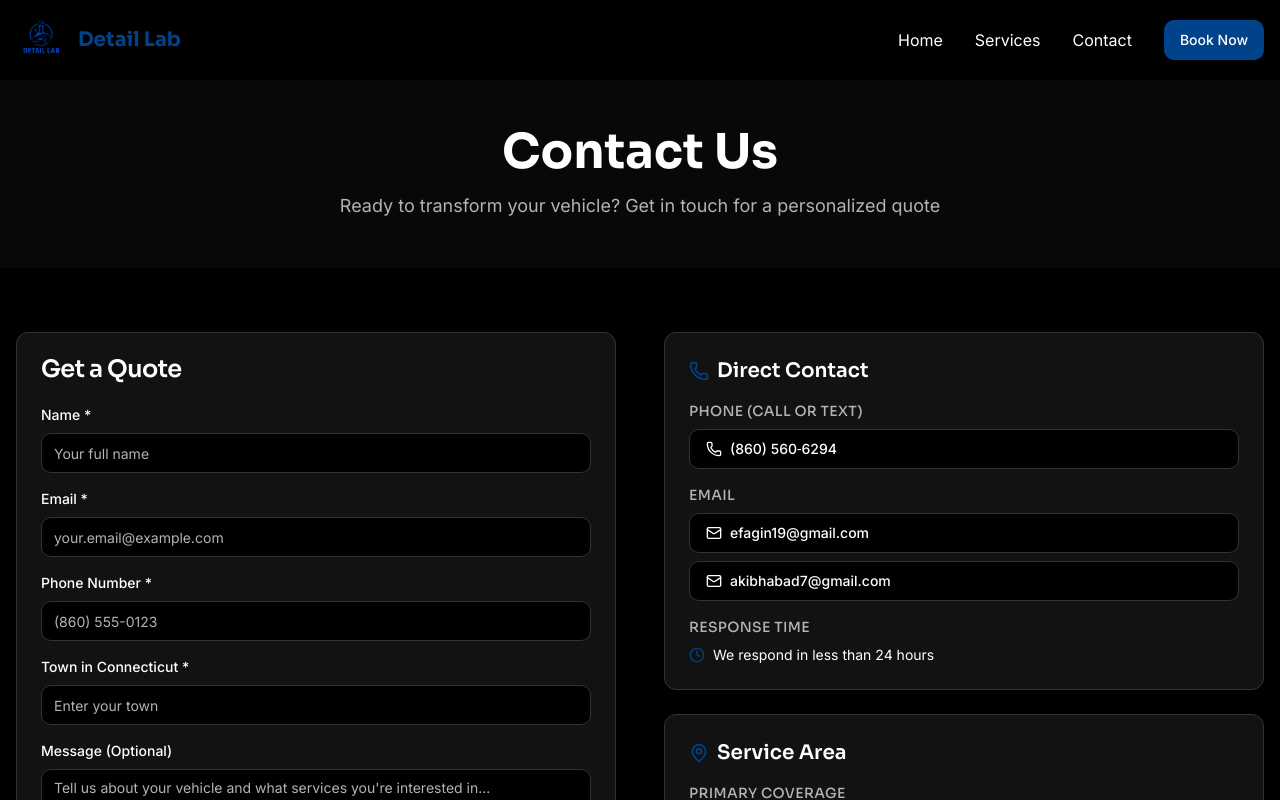
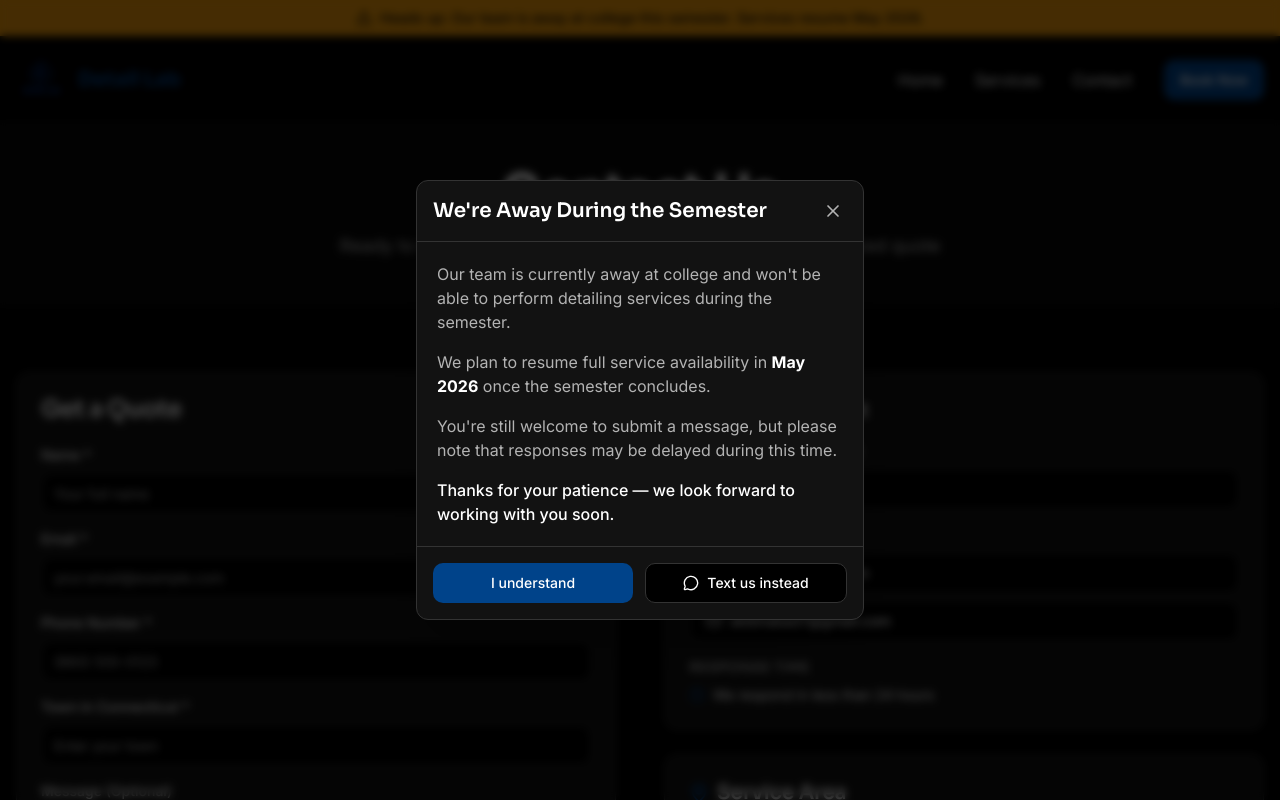
Before and after one commit to akibhabad/the-detail-lab, a Next.js app: page /contact in a window 1280 px wide. Shown: the top 800 px of the page. Built offline with nearby package versions, Linux system fonts and the light colour scheme.

Commit message:
added notice

```diff
--- a/app/layout.tsx
+++ b/app/layout.tsx
@@ -2,6 +2,7 @@ import type { Metadata } from 'next'
 import { Inter, Sora } from 'next/font/google'
 import './globals.css'
 import Navbar from '@/components/navbar'
+import SemesterNotice from '@/components/semester-notice'
 
 const inter = Inter({
   subsets: ['latin'],
@@ -103,10 +104,12 @@ export default function RootLayout({
         />
       </head>
       <body className="antialiased">
-        <Navbar />
-        <main>
-          {children}
-        </main>
+        <SemesterNotice>
+          <Navbar />
+          <main>
+            {children}
+          </main>
+        </SemesterNotice>
       </body>
     </html>
   )
--- a/components/contact-form.tsx
+++ b/components/contact-form.tsx
@@ -7,6 +7,7 @@ import { Textarea } from '@/components/ui/textarea'
 import { Card, CardHeader, CardTitle, CardContent } from '@/components/ui/card'
 import { CheckCircle, AlertCircle } from 'lucide-react'
 import { contact } from '@/data/services'
+import { SemesterFormWarning, useSemesterNotice } from '@/components/semester-notice'
 
 // Connecticut towns for autocomplete
 const ctTowns = [
@@ -50,6 +51,7 @@ export default function ContactForm() {
   const [isSubmitting, setIsSubmitting] = useState(false)
   const [submitStatus, setSubmitStatus] = useState<'idle' | 'success' | 'error'>('idle')
   const [errors, setErrors] = useState<Partial<FormData>>({})
+  const { isAcknowledged, openModal } = useSemesterNotice()
 
   const validateForm = (): boolean => {
     const newErrors: Partial<FormData> = {}
@@ -104,6 +106,12 @@ export default function ContactForm() {
     e.preventDefault()
 
     if (!validateForm()) return
+
+    // Block submission if semester notice hasn't been acknowledged
+    if (!isAcknowledged) {
+      openModal()
+      return
+    }
 
     setIsSubmitting(true)
     setSubmitStatus('idle')
@@ -256,6 +264,8 @@ export default function ContactForm() {
             />
           </div>
 
+          <SemesterFormWarning />
+
           <Button
             type="submit"
             className="w-full"
--- a/components/navbar.tsx
+++ b/components/navbar.tsx
@@ -6,10 +6,12 @@ import Image from 'next/image'
 import { Button } from '@/components/ui/button'
 import { Menu, X } from 'lucide-react'
 import { cn } from '@/lib/utils'
+import { useSemesterNotice } from '@/components/semester-notice'
 
 export default function Navbar() {
   const [scrolled, setScrolled] = useState(false)
   const [mobileMenuOpen, setMobileMenuOpen] = useState(false)
+  const { isBannerVisible } = useSemesterNotice()
 
   useEffect(() => {
     const handleScroll = () => {
@@ -23,7 +25,8 @@ export default function Navbar() {
 
   return (
     <nav className={cn(
-      "fixed top-0 w-full z-50 transition-all duration-300",
+      "fixed w-full z-50 transition-all duration-300",
+      isBannerVisible ? "top-10" : "top-0",
       scrolled
         ? "bg-black/90 backdrop-blur-md shadow-lg"
         : "bg-black/60 backdrop-blur-sm"
--- /dev/null
+++ b/components/semester-notice.tsx
@@ -0,0 +1,277 @@
+"use client"
+
+import { useState, useEffect, createContext, useContext, useCallback } from 'react'
+import { Button } from '@/components/ui/button'
+import { X, AlertTriangle, MessageCircle } from 'lucide-react'
+import { contact } from '@/data/services'
+
+// Configuration
+const NOTICE_VERSION = 'v1'
+const STORAGE_KEY = `semester-notice-${NOTICE_VERSION}`
+const DISMISSAL_DURATION_DAYS = 7
+const AUTO_DISABLE_DATE = new Date('2026-06-01T00:00:00')
+
+interface NoticeState {
+  acknowledged: boolean
+  dismissedAt: number | null
+}
+
+interface SemesterNoticeContextType {
+  isAcknowledged: boolean
+  openModal: () => void
+  isBannerVisible: boolean
+}
+
+const SemesterNoticeContext = createContext<SemesterNoticeContextType>({
+  isAcknowledged: false,
+  openModal: () => {},
+  isBannerVisible: false,
+})
+
+export function useSemesterNotice() {
+  return useContext(SemesterNoticeContext)
+}
+
+function getStoredState(): NoticeState | null {
+  if (typeof window === 'undefined') return null
+  try {
+    const stored = localStorage.getItem(STORAGE_KEY)
+    if (!stored) return null
+    return JSON.parse(stored)
+  } catch {
+    return null
+  }
+}
+
+function setStoredState(state: NoticeState) {
+  if (typeof window === 'undefined') return
+  try {
+    localStorage.setItem(STORAGE_KEY, JSON.stringify(state))
+  } catch {
+    // Ignore storage errors
+  }
+}
+
+function shouldShowNotice(): boolean {
+  // Auto-disable after June 1, 2026
+  if (new Date() >= AUTO_DISABLE_DATE) return false
+
+  const stored = getStoredState()
+  if (!stored) return true
+
+  // Check if dismissal has expired (7 days)
+  if (stored.dismissedAt) {
+    const daysSinceDismissal = (Date.now() - stored.dismissedAt) / (1000 * 60 * 60 * 24)
+    if (daysSinceDismissal >= DISMISSAL_DURATION_DAYS) {
+      return true
+    }
+  }
+
+  return false
+}
+
+function isAcknowledgedFromStorage(): boolean {
+  // After auto-disable date, treat as acknowledged
+  if (new Date() >= AUTO_DISABLE_DATE) return true
+
+  const stored = getStoredState()
+  if (!stored) return false
+
+  // Check if within valid dismissal window
+  if (stored.dismissedAt) {
+    const daysSinceDismissal = (Date.now() - stored.dismissedAt) / (1000 * 60 * 60 * 24)
+    return daysSinceDismissal < DISMISSAL_DURATION_DAYS && stored.acknowledged
+  }
+
+  return stored.acknowledged
+}
+
+function isAfterDisableDate(): boolean {
+  return new Date() >= AUTO_DISABLE_DATE
+}
+
+export default function SemesterNotice({ children }: { children: React.ReactNode }) {
+  const [showModal, setShowModal] = useState(false)
+  const [showBanner, setShowBanner] = useState(false)
+  const [isAcknowledged, setIsAcknowledged] = useState(false)
+  const [mounted, setMounted] = useState(false)
+
+  useEffect(() => {
+    setMounted(true)
+
+    // Don't show anything after auto-disable date
+    if (isAfterDisableDate()) {
+      setIsAcknowledged(true)
+      return
+    }
+
+    // Check stored acknowledgment
+    setIsAcknowledged(isAcknowledgedFromStorage())
+
+    // Show modal on first visit or after expiry
+    if (shouldShowNotice()) {
+      setShowModal(true)
+    }
+
+    // Always show banner during active period
+    setShowBanner(true)
+  }, [])
+
+  const handleDismiss = useCallback(() => {
+    setShowModal(false)
+    setIsAcknowledged(true)
+    setStoredState({
+      acknowledged: true,
+      dismissedAt: Date.now(),
+    })
+  }, [])
+
+  const openModal = useCallback(() => {
+    if (!isAfterDisableDate()) {
+      setShowModal(true)
+    }
+  }, [])
+
+  const phoneNumber = contact.phone.replace(/\D/g, '')
+
+  // Don't render anything server-side to avoid hydration mismatch
+  if (!mounted) {
+    return (
+      <SemesterNoticeContext.Provider value={{ isAcknowledged: false, openModal: () => {}, isBannerVisible: false }}>
+        {children}
+      </SemesterNoticeContext.Provider>
+    )
+  }
+
+  // After disable date, just render children
+  if (isAfterDisableDate()) {
+    return (
+      <SemesterNoticeContext.Provider value={{ isAcknowledged: true, openModal: () => {}, isBannerVisible: false }}>
+        {children}
+      </SemesterNoticeContext.Provider>
+    )
+  }
+
+  return (
+    <SemesterNoticeContext.Provider value={{ isAcknowledged, openModal, isBannerVisible: showBanner }}>
+      {/* Persistent Banner */}
+      {showBanner && (
+        <div className="fixed top-0 left-0 right-0 z-[60] bg-amber-500/95 text-black py-2 px-4 text-center text-sm font-medium backdrop-blur-sm">
+          <div className="max-w-4xl mx-auto flex items-center justify-center gap-2">
+            <AlertTriangle className="w-4 h-4 flex-shrink-0" />
+            <span>
+              Heads up: Our team is away at college this semester. Services resume May 2026.
+            </span>
+          </div>
+        </div>
+      )}
+
+      {/* Spacer for fixed banner */}
+      {showBanner && <div className="h-10" />}
+
+      {/* Modal Overlay */}
+      {showModal && (
+        <div
+          className="fixed inset-0 z-[70] flex items-center justify-center p-4 bg-black/70 backdrop-blur-sm"
+          onClick={(e) => {
+            if (e.target === e.currentTarget) {
+              // Don't close on backdrop click - require explicit action
+            }
+          }}
+        >
+          <div className="bg-card border border-border rounded-xl shadow-2xl max-w-md w-full overflow-hidden animate-in fade-in zoom-in-95 duration-200">
+            {/* Header */}
+            <div className="flex items-center justify-between p-4 border-b border-border">
+              <h2 className="text-xl font-heading font-semibold text-foreground">
+                We're Away During the Semester
+              </h2>
+              <button
+                onClick={handleDismiss}
+                className="text-muted-foreground hover:text-foreground transition-colors p-1 rounded-md hover:bg-muted"
+                aria-label="Close modal"
+              >
+                <X className="w-5 h-5" />
+              </button>
+            </div>
+
+            {/* Body */}
+            <div className="p-5 space-y-4 text-muted-foreground">
+              <p>
+                Our team is currently away at college and won't be able to perform detailing services during the semester.
+              </p>
+              <p>
+                We plan to resume full service availability in <strong className="text-foreground">May 2026</strong> once the semester concludes.
+              </p>
+              <p>
+                You're still welcome to submit a message, but please note that responses may be delayed during this time.
+              </p>
+              <p className="text-foreground font-medium">
+                Thanks for your patience — we look forward to working with you soon.
+              </p>
+            </div>
+
+            {/* Footer */}
+            <div className="p-4 border-t border-border flex flex-col sm:flex-row gap-3">
+              <Button
+                onClick={handleDismiss}
+                className="flex-1"
+              >
+                I understand
+              </Button>
+              <Button
+                variant="outline"
+                asChild
+                className="flex-1"
+              >
+                <a href={`sms:+1${phoneNumber}`} className="flex items-center justify-center gap-2">
+                  <MessageCircle className="w-4 h-4" />
+                  Text us instead
+                </a>
+              </Button>
+            </div>
+          </div>
+        </div>
+      )}
+
+      {children}
+    </SemesterNoticeContext.Provider>
+  )
+}
+
+// Form warning component to be used in forms
+export function SemesterFormWarning() {
+  const { isAcknowledged, openModal } = useSemesterNotice()
+  const [mounted, setMounted] = useState(false)
+
+  useEffect(() => {
+    setMounted(true)
+  }, [])
+
+  // Don't render server-side or after disable date
+  if (!mounted || isAfterDisableDate()) {
+    return null
+  }
+
+  return (
+    <div className="mb-4 p-4 bg-amber-500/10 border border-amber-500/30 rounded-lg">
+      <div className="flex items-start gap-3">
+        <AlertTriangle className="w-5 h-5 text-amber-500 flex-shrink-0 mt-0.5" />
+        <div className="space-y-2 text-sm">
+          <p className="text-amber-200">
+            <strong>Please note:</strong> Our team is away at college this semester.
+            Responses may be delayed, and services resume in May 2026.
+          </p>
+          {!isAcknowledged && (
+            <button
+              type="button"
+              onClick={openModal}
+              className="text-amber-400 hover:text-amber-300 underline underline-offset-2 font-medium"
+            >
+              View full notice
+            </button>
+          )}
+        </div>
+      </div>
+    </div>
+  )
+}
```
